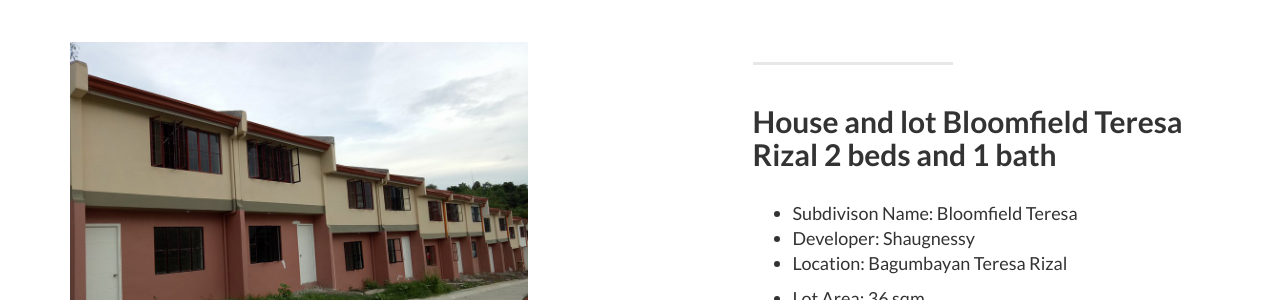
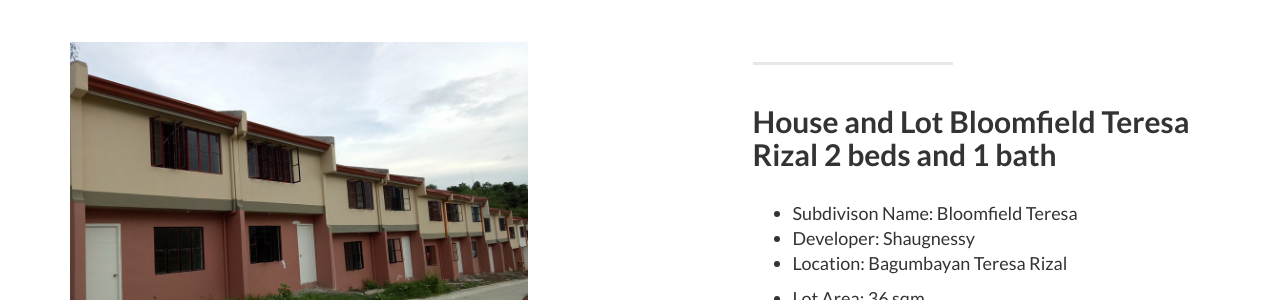
Before and after one commit to oscariotes/EQ-Lead-Gen, a Jekyll site: the page built from index.html, in a window 1280 px wide and 900 px high, scrolled down 1683 px. Shown: the part 157-457 px from the top of the window. Built offline with Jekyll 4.4.1, drawn with Linux system fonts in a browser that asks for light colours.

```diff
--- a/_posts/2017-10-17-Bloomfield-Teresa.markdown
+++ b/_posts/2017-10-17-Bloomfield-Teresa.markdown
@@ -2,7 +2,7 @@
 layout: default
 img: image38.jpg
 category: Teresa
-title: House and lot Bloomfield Teresa Rizal 2 beds and 1 bath
+title: House and Lot Bloomfield Teresa Rizal 2 beds and 1 bath
 published: true
 ---
 
```
